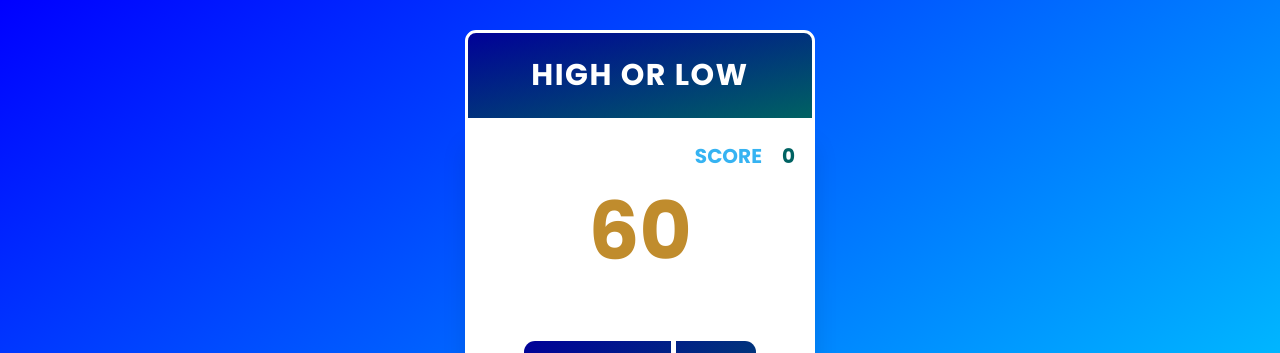
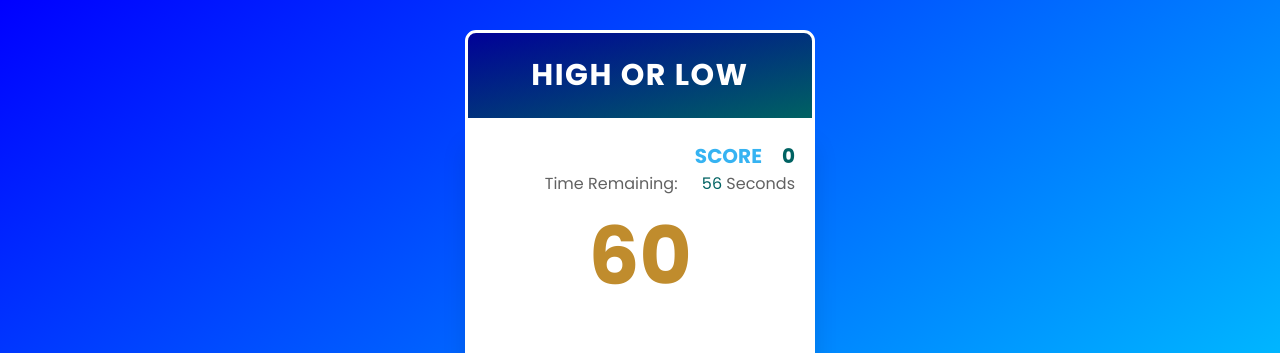
Before and after one commit to kcvijay/high-or-low-kidsgame, a plain HTML site: page index.html in a window 1280 px wide. Shown: the top 353 px of the page. Drawn offline with Linux system fonts and the light colour scheme.

Commit message:
Second commit - adding a timer function

```diff
--- a/index.html
+++ b/index.html
@@ -14,6 +14,10 @@
       <div class="game-container">
         <div class="score-box">
           <p class="score-txt">Score<span class="score-num">0</span></p>
+
+          <p class="timer">
+            Time remaining: <span class="remaining-seconds"></span> seconds
+          </p>
         </div>
         <div class="guess-box-one"></div>
         <!--<div class="guess-box-txt">
--- a/script.js
+++ b/script.js
@@ -12,10 +12,14 @@ const lastScore = document.querySelector(".last-score");
 let scoreTxt = document.querySelector(".score-num");
 let score = 0;
 
+const timerTxt = document.querySelector(".timer");
+const remainingTime = document.querySelector(".remaining-seconds");
+
 //Random numbers on window loading.
 window.addEventListener("load", () => {
   guessOne.innerHTML = getRandom(101);
   guessTwo.innerHTML = getRandom(101);
+  countdownTimer();
 });
 
 //On up/down/equal button click, generate random numbers on both number boxes.
@@ -56,6 +60,7 @@ playAgain.addEventListener("click", () => {
   mainContainer.style.display = "block";
   gameOver.style.display = "none";
   score = 0;
+  location.reload();
 });
 
 //Re-usable functions
@@ -75,6 +80,20 @@ function scoreAdd() {
   scoreTxt.innerHTML = score;
 }
 
+//Timer function
+function countdownTimer() {
+  let timeleft = 60;
+  const countdown = setInterval(function () {
+    if (timeleft <= 0) {
+      clearInterval(countdown);
+      timerTxt.innerHTML = "Time is up";
+    } else {
+      remainingTime.innerHTML = timeleft;
+    }
+    timeleft -= 1;
+  }, 1000);
+}
+
 /*function startInit() {
   gameOver.style.display = "none";
   scoreTxt.innerHTML = 0;
--- a/styling.scss
+++ b/styling.scss
@@ -53,7 +53,8 @@ body {
 
       .score-box {
         display: flex;
-        justify-content: flex-end;
+        flex-direction: column;
+        text-align: right;
 
         .score-txt {
           font-size: 2rem;
@@ -64,6 +65,18 @@ body {
           .score-num {
             margin-left: 2rem;
             color: #006262;
+          }
+        }
+
+        .timer {
+          font-size: 1.6rem;
+          font-weight: 400;
+          text-transform: capitalize;
+          color: rgb(98, 98, 98);
+
+          .remaining-seconds {
+            color: #006262;
+            margin-left: 2rem;
           }
         }
       }
```
Also changed, not shown: styling.css, 1 other file.
